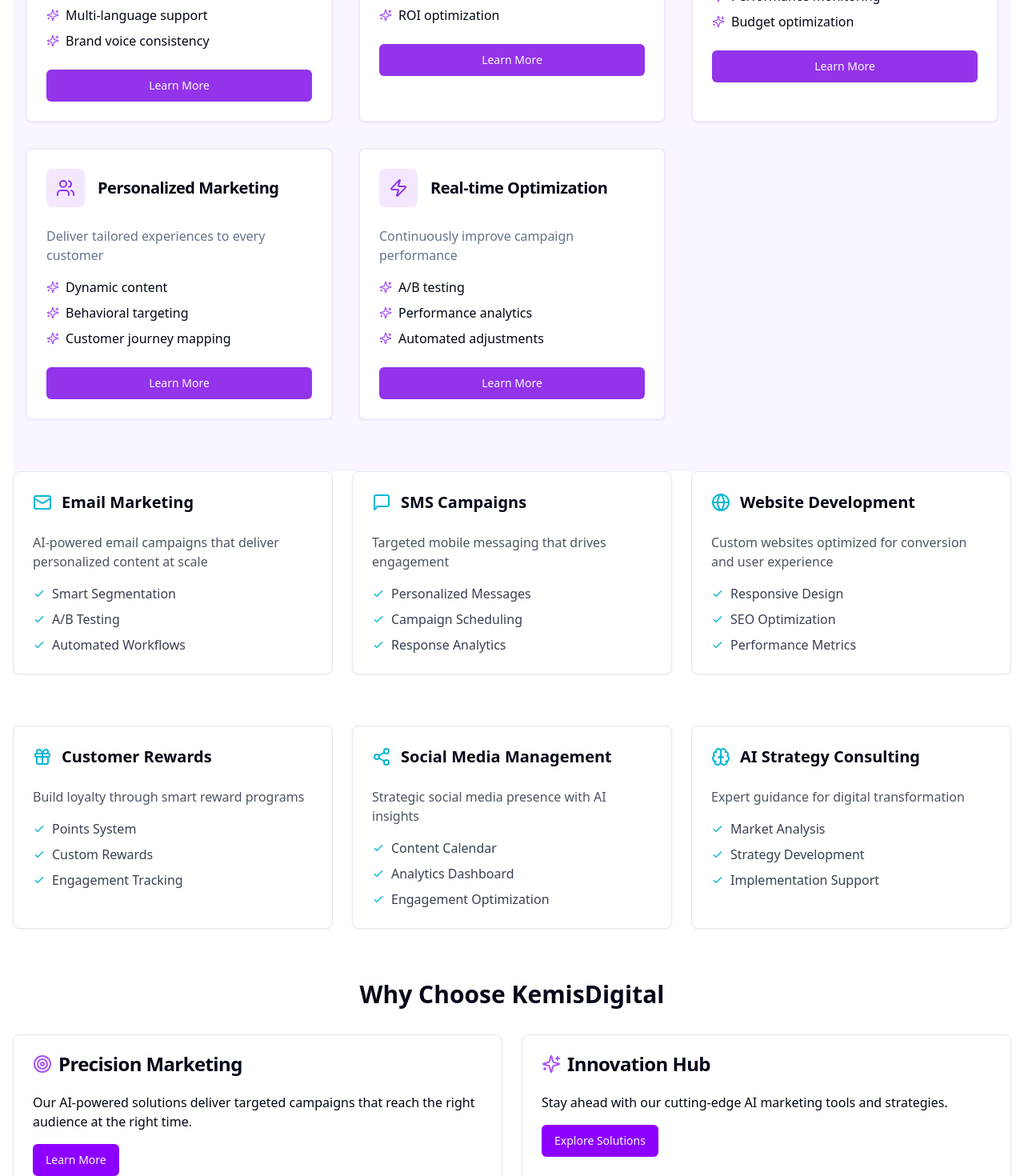
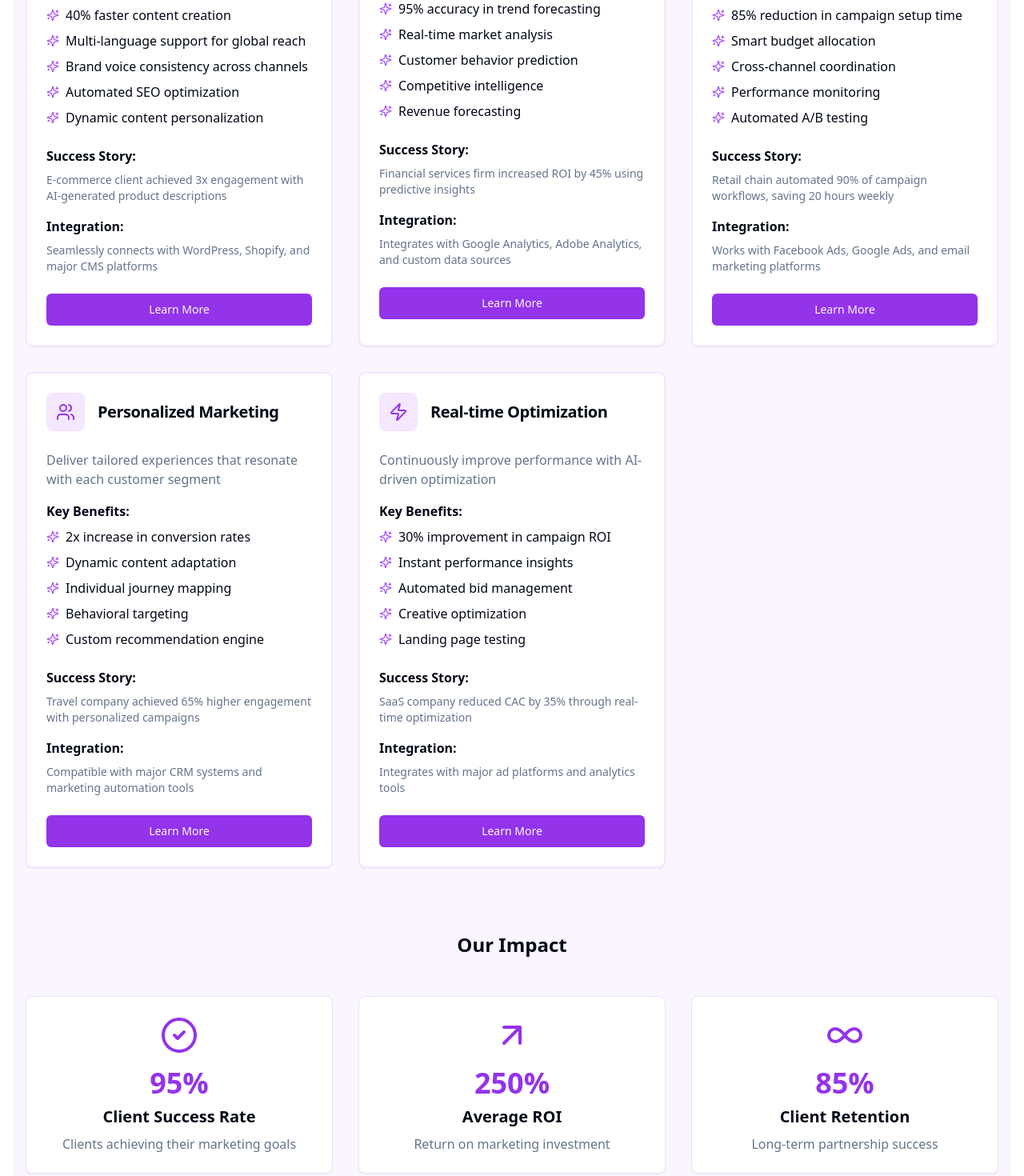
Before and after one commit to salutethegenius/kemisdigital-2027, a React (Vite) app in the folder client/: page / in a window 1280 px wide. Shown: the part 1160-2630 px from the top of the page at 80% size. Built offline with nearby package versions, Linux system fonts and the light colour scheme.

Commit message:
Agent query: Is the homepage displaying correctly with the enhanced AI Service Showcase section, including hover effects, success metrics, and detailed service information while maintaining the purple/violet color scheme?

```diff
--- a/client/src/pages/Home.tsx
+++ b/client/src/pages/Home.tsx
@@ -14,7 +14,10 @@ import {
   BarChart,
   Rocket,
   Users,
-  Zap
+  Zap,
+  CheckCircle2,
+  ArrowUpRight,
+  Infinity,
 } from "lucide-react";
 import { Input } from "@/components/ui/input";
 import { Button } from "@/components/ui/button";
@@ -26,53 +29,94 @@ export default function Home() {
     {
       icon: Cpu,
       title: "AI-Powered Content Generation",
-      description: "Create engaging, personalized content at scale",
+      description: "Create engaging, personalized content at scale with our advanced AI algorithms",
       benefits: [
-        "SEO-optimized content",
-        "Multi-language support",
-        "Brand voice consistency"
-      ]
+        "40% faster content creation",
+        "Multi-language support for global reach",
+        "Brand voice consistency across channels",
+        "Automated SEO optimization",
+        "Dynamic content personalization",
+      ],
+      caseStudy: "E-commerce client achieved 3x engagement with AI-generated product descriptions",
+      integration: "Seamlessly connects with WordPress, Shopify, and major CMS platforms",
     },
     {
       icon: BarChart,
       title: "Predictive Analytics",
-      description: "Make data-driven decisions with AI insights",
+      description: "Transform data into actionable insights with our AI-driven analytics platform",
       benefits: [
-        "Customer behavior analysis",
-        "Market trend forecasting",
-        "ROI optimization"
-      ]
+        "95% accuracy in trend forecasting",
+        "Real-time market analysis",
+        "Customer behavior prediction",
+        "Competitive intelligence",
+        "Revenue forecasting",
+      ],
+      caseStudy: "Financial services firm increased ROI by 45% using predictive insights",
+      integration: "Integrates with Google Analytics, Adobe Analytics, and custom data sources",
     },
     {
       icon: Rocket,
       title: "Automated Campaign Management",
-      description: "Streamline your marketing operations",
+      description: "Streamline your marketing operations with intelligent automation",
       benefits: [
-        "Smart scheduling",
+        "85% reduction in campaign setup time",
+        "Smart budget allocation",
+        "Cross-channel coordination",
         "Performance monitoring",
-        "Budget optimization"
-      ]
+        "Automated A/B testing",
+      ],
+      caseStudy: "Retail chain automated 90% of campaign workflows, saving 20 hours weekly",
+      integration: "Works with Facebook Ads, Google Ads, and email marketing platforms",
     },
     {
       icon: Users,
       title: "Personalized Marketing",
-      description: "Deliver tailored experiences to every customer",
+      description: "Deliver tailored experiences that resonate with each customer segment",
       benefits: [
-        "Dynamic content",
+        "2x increase in conversion rates",
+        "Dynamic content adaptation",
+        "Individual journey mapping",
         "Behavioral targeting",
-        "Customer journey mapping"
-      ]
+        "Custom recommendation engine",
+      ],
+      caseStudy: "Travel company achieved 65% higher engagement with personalized campaigns",
+      integration: "Compatible with major CRM systems and marketing automation tools",
     },
     {
       icon: Zap,
       title: "Real-time Optimization",
-      description: "Continuously improve campaign performance",
+      description: "Continuously improve performance with AI-driven optimization",
       benefits: [
-        "A/B testing",
-        "Performance analytics",
-        "Automated adjustments"
-      ]
-    }
+        "30% improvement in campaign ROI",
+        "Instant performance insights",
+        "Automated bid management",
+        "Creative optimization",
+        "Landing page testing",
+      ],
+      caseStudy: "SaaS company reduced CAC by 35% through real-time optimization",
+      integration: "Integrates with major ad platforms and analytics tools",
+    },
+  ];
+
+  const successMetrics = [
+    {
+      icon: CheckCircle2,
+      metric: "95%",
+      label: "Client Success Rate",
+      description: "Clients achieving their marketing goals",
+    },
+    {
+      icon: ArrowUpRight,
+      metric: "250%",
+      label: "Average ROI",
+      description: "Return on marketing investment",
+    },
+    {
+      icon: Infinity,
+      metric: "85%",
+      label: "Client Retention",
+      description: "Long-term partnership success",
+    },
   ];
 
   return (
@@ -108,7 +152,10 @@ export default function Home() {
             className="grid grid-cols-1 md:grid-cols-2 lg:grid-cols-3 gap-8"
           >
             {aiServices.map((service) => (
-              <Card key={service.title} className="border-2 border-purple-100 dark:border-purple-800">
+              <Card
+                key={service.title}
+                className="border-2 border-purple-100 dark:border-purple-800 transition-all duration-300 hover:scale-105 hover:shadow-xl hover:border-purple-400 dark:hover:border-purple-600"
+              >
                 <CardHeader>
                   <div className="flex items-center gap-4">
                     <div className="p-3 bg-purple-100 dark:bg-purple-900/30 rounded-lg">
@@ -119,21 +166,49 @@ export default function Home() {
                 </CardHeader>
                 <CardContent>
                   <p className="text-muted-foreground mb-4">{service.description}</p>
-                  <ul className="space-y-2 mb-6">
+                  <div className="mb-6">
+                    <h4 className="font-semibold mb-2">Key Benefits:</h4>
+                    <ul className="space-y-2">
                       {service.benefits.map((benefit) => (
                         <li key={benefit} className="flex items-center gap-2">
-                        <Sparkles className="w-4 h-4 text-purple-500" />
+                          <Sparkles className="w-4 h-4 text-purple-500 flex-shrink-0" />
                           <span>{benefit}</span>
                         </li>
                       ))}
                     </ul>
-                  <Button className="w-full bg-purple-600 hover:bg-purple-700">
+                  </div>
+                  <div className="mb-4">
+                    <h4 className="font-semibold mb-2">Success Story:</h4>
+                    <p className="text-sm text-muted-foreground">{service.caseStudy}</p>
+                  </div>
+                  <div className="mb-6">
+                    <h4 className="font-semibold mb-2">Integration:</h4>
+                    <p className="text-sm text-muted-foreground">{service.integration}</p>
+                  </div>
+                  <Button className="w-full bg-purple-600 hover:bg-purple-700 transition-colors">
                     Learn More
                   </Button>
                 </CardContent>
               </Card>
             ))}
           </motion.div>
+
+          {/* Success Metrics Section */}
+          <div className="mt-20">
+            <h3 className="text-2xl font-bold text-center mb-12">Our Impact</h3>
+            <div className="grid grid-cols-1 md:grid-cols-3 gap-8">
+              {successMetrics.map((metric) => (
+                <Card key={metric.label} className="text-center transition-all duration-300 hover:shadow-lg">
+                  <CardContent className="pt-6">
+                    <metric.icon className="w-12 h-12 text-purple-600 mx-auto mb-4" />
+                    <div className="text-4xl font-bold text-purple-600 mb-2">{metric.metric}</div>
+                    <h4 className="text-xl font-semibold mb-2">{metric.label}</h4>
+                    <p className="text-muted-foreground">{metric.description}</p>
+                  </CardContent>
+                </Card>
+              ))}
+            </div>
+          </div>
         </div>
       </section>
 
@@ -150,7 +225,7 @@ export default function Home() {
           items={[
             "Smart Segmentation",
             "A/B Testing",
-            "Automated Workflows"
+            "Automated Workflows",
           ]}
         />
         <FeatureCard
@@ -160,7 +235,7 @@ export default function Home() {
           items={[
             "Personalized Messages",
             "Campaign Scheduling",
-            "Response Analytics"
+            "Response Analytics",
           ]}
         />
         <FeatureCard
@@ -170,7 +245,7 @@ export default function Home() {
           items={[
             "Responsive Design",
             "SEO Optimization",
-            "Performance Metrics"
+            "Performance Metrics",
           ]}
         />
       </motion.div>
@@ -188,7 +263,7 @@ export default function Home() {
           items={[
             "Points System",
             "Custom Rewards",
-            "Engagement Tracking"
+            "Engagement Tracking",
           ]}
         />
         <FeatureCard
@@ -198,7 +273,7 @@ export default function Home() {
           items={[
             "Content Calendar",
             "Analytics Dashboard",
-            "Engagement Optimization"
+            "Engagement Optimization",
           ]}
         />
         <FeatureCard
@@ -208,7 +283,7 @@ export default function Home() {
           items={[
             "Market Analysis",
             "Strategy Development",
-            "Implementation Support"
+            "Implementation Support",
           ]}
         />
       </motion.div>
```
Lines whose indentation alone changed are shown as unchanged.
